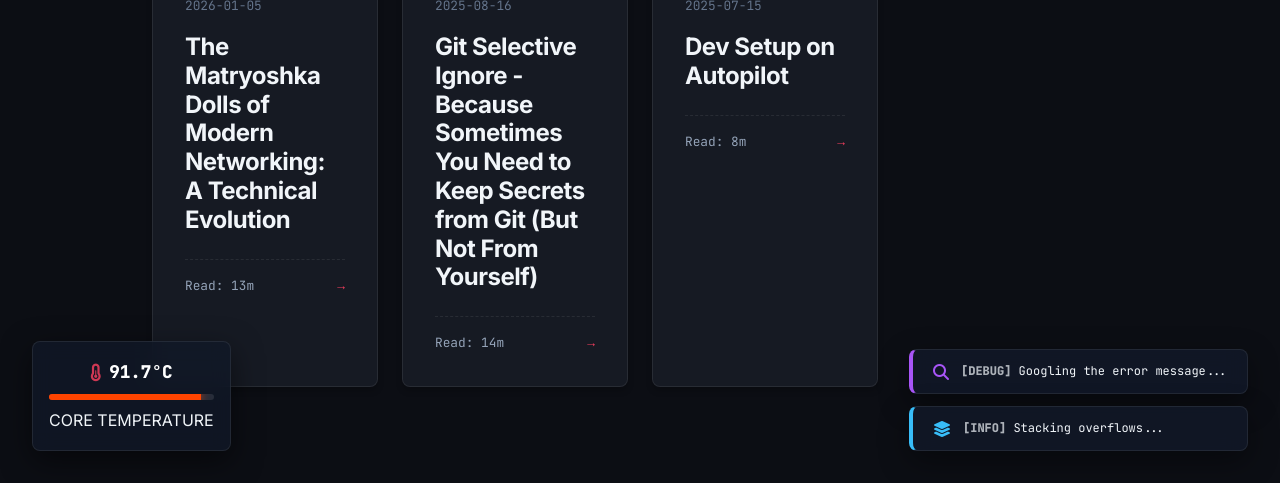
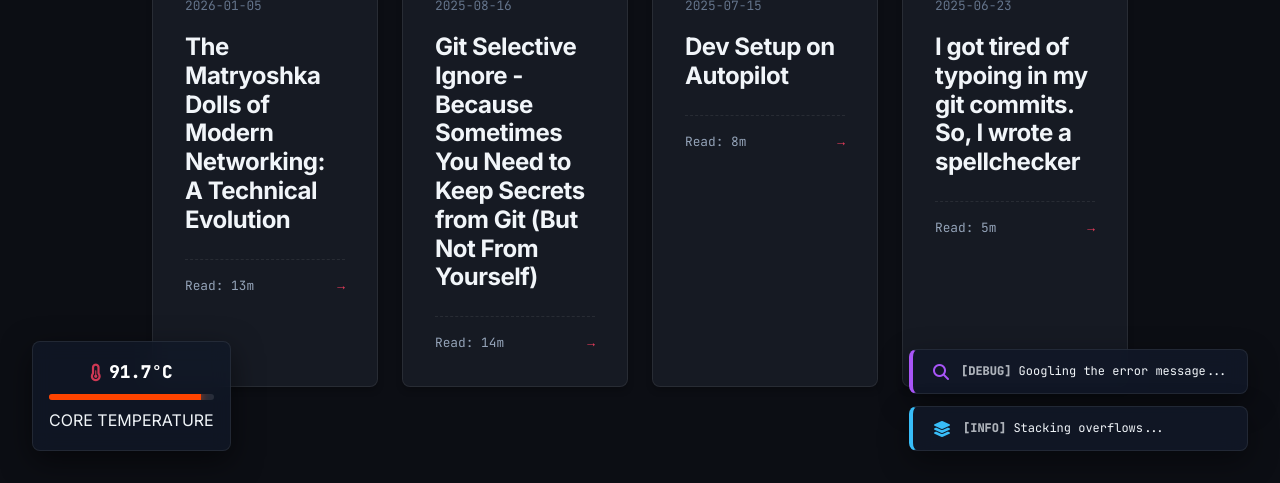
Before and after one commit to kodelint/kodelint.github.io, a Jekyll site: the page built from index.md, in a window 1280 px wide and 900 px high, scrolled down 1791 px, cut to the strip 417-900 px from the top of the window. Built offline with Jekyll 4.4.1, drawn with Linux system fonts in a browser that asks for light colours; nearby versions of some CDN libraries; some web fonts are replaced.

Commit message:
style: fix tooltip wrapping and increase latest entries limit to 4

```diff
--- a/_sass/_modules.scss
+++ b/_sass/_modules.scss
@@ -1134,6 +1134,9 @@
   font-family: var(--font-mono);
   font-size: 0.75rem;
   box-shadow: 0 10px 30px rgba(0, 0, 0, 0.5);
+  white-space: normal; /* Force text wrapping */
+  word-wrap: break-word;
+  overflow-wrap: break-word;
 }
 
 .tooltip-container .tooltip-box b {
--- a/index.md
+++ b/index.md
@@ -242,7 +242,7 @@
   </div>
 
   <div class="logs-grid-wide">
-    {% for post in site.posts limit:3 %}
+    {% for post in site.posts limit:4 %}
     <a href="{{ post.url }}" class="log-card-wide card-retro-smooth">
       {% if post.image %}
       <div class="card-image-retro" style="background-image: url('{{ post.image | relative_url }}');"></div>
```
